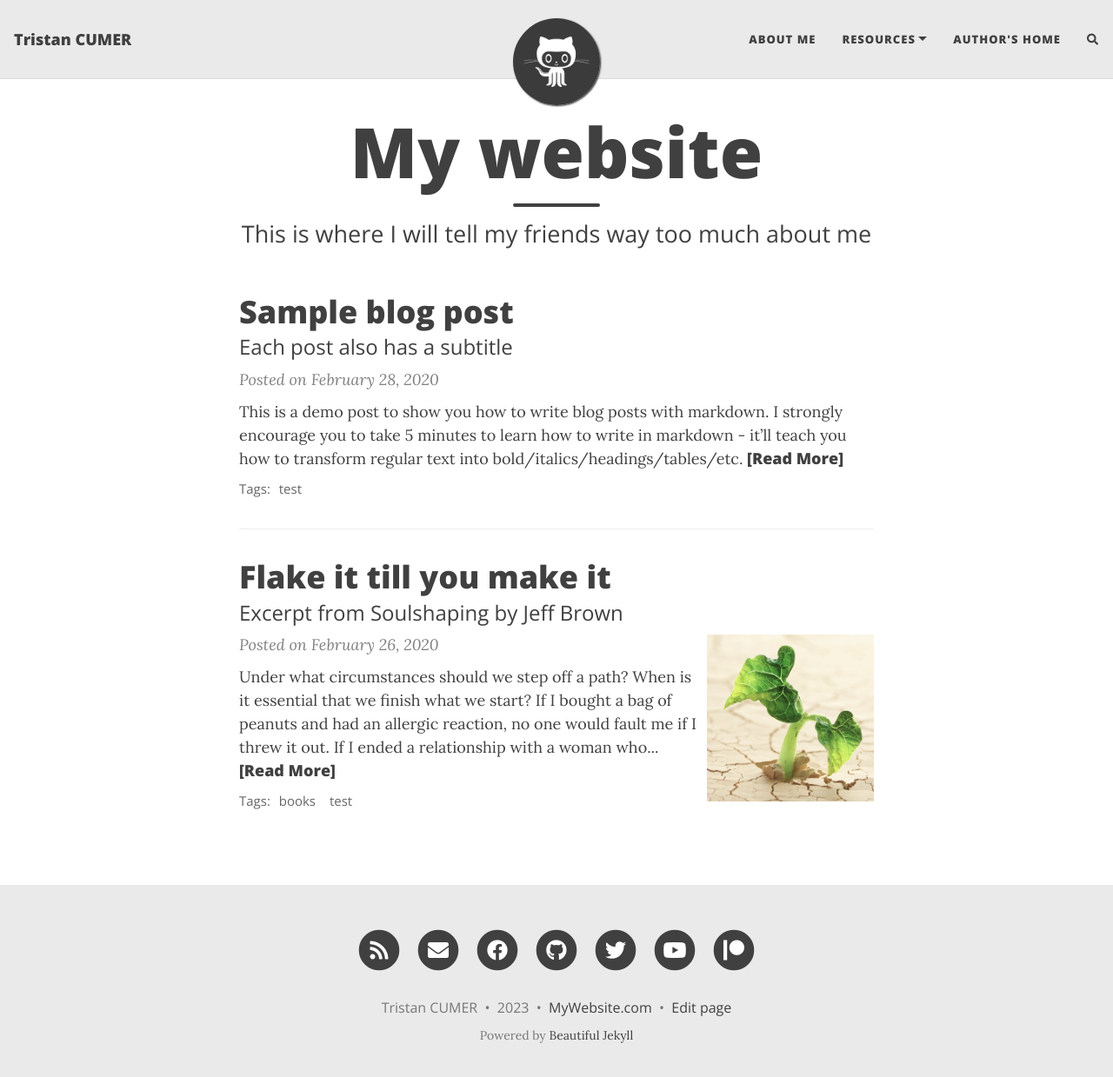
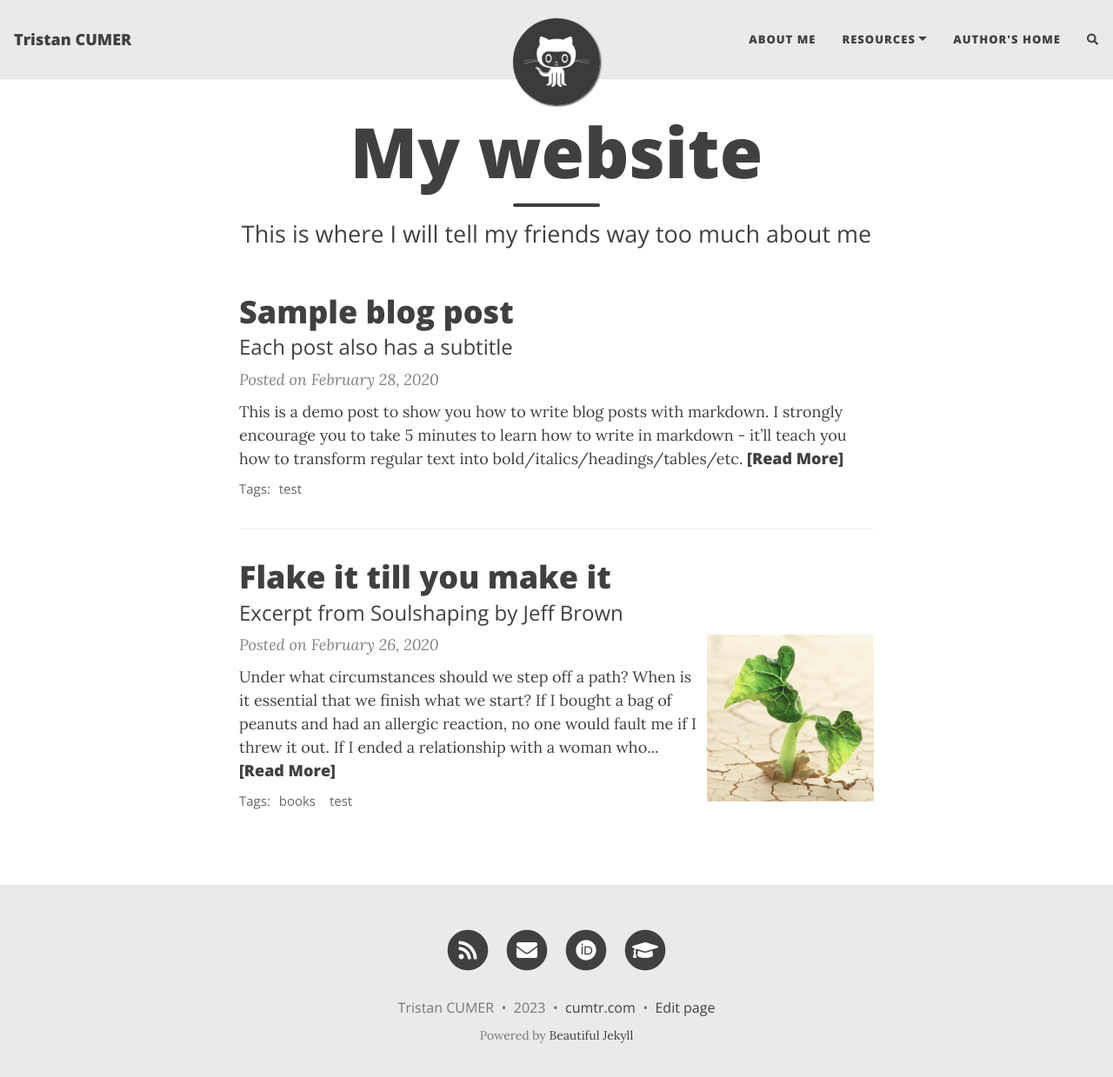
Before and after one commit to cumtr/cumtr.github.io, a Jekyll site: the page built from index.html, in a window 1280 px wide and 1252 px high. Shown: the top 1239 px of the window at 87% size. Built offline with Jekyll 4.4.1, drawn with Linux system fonts in a browser that asks for light colours; nearby versions of some CDN libraries; the list of posts is cut into pages by our own code; comment, search, counter and statistics services are not loaded; some of the changed lines change nothing that is shown.

Commit message:
Update _config.yml

```diff
--- a/_config.yml
+++ b/_config.yml
@@ -51,11 +51,11 @@ round-avatar: true
 social-network-links:
   email: "someone@example.com"
   rss: true  # remove this line if you don't want to show an RSS link at the bottom
-  facebook: deanattali
-  github: daattali
-  twitter: daattali
-  patreon: DeanAttali
-  youtube: c/daattali
+#  facebook: deanattali
+#  github: daattali
+#  twitter: daattali
+#  patreon: DeanAttali
+#  youtube: c/daattali
 #  medium: yourname
 #  reddit: yourname
 #  linkedin: daattali
@@ -71,8 +71,8 @@ social-network-links:
 #  telegram: yourname
 #  calendly: yourname
 #  mastodon: instance.url/@username
-#  ORCID: your ORCID ID
-#  google-scholar: your google scholar
+  ORCID: your ORCID ID
+  google-scholar: your google scholar
 #  discord: invite/invite_code or users/userid
 #  kaggle: yourname
 #  hackerrank: yourname
@@ -94,7 +94,7 @@ share-links-active:
 
 # How to display the link to your website in the footer
 # Remove this if you don't want a link in the footer
-url-pretty: "MyWebsite.com"
+url-pretty: "cumtr.com"
 
 # Excerpt word length - Truncate the excerpt of each post on the feed page to the specified number of words
 excerpt_length: 50
```
